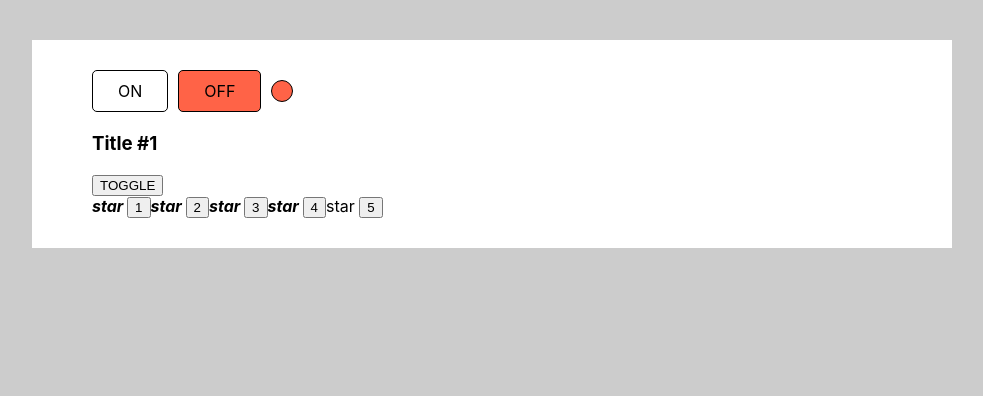
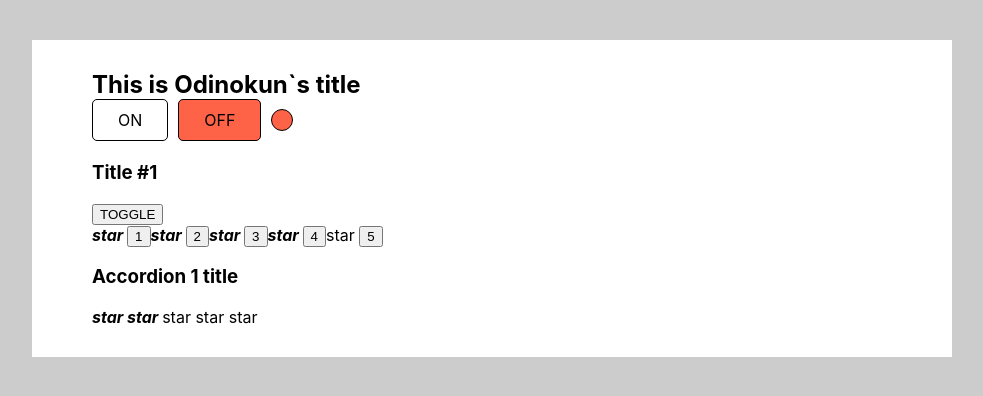
Before and after one commit to Odinokun/react-in-great-detail, a React (Create React App) app: page / in a window 1280 px wide. Shown: the top 396 px of the page, without its empty margins (148-1131 px from the left). Built offline with nearby package versions, Linux system fonts and the light colour scheme.

Commit message:
did lesson #7

```diff
--- a/src/App.tsx
+++ b/src/App.tsx
@@ -1,29 +1,20 @@
 import React from 'react';
 import './App.css';
-// import {Accordion} from "./components/Accordion/Accordion";
-// import {UncontrolledRating} from "./components/UncontrolledRating/UncontrolledRating";
 import {OnOff} from "./components/OnOff/OnOff";
 import {UncontrolledAccordion} from "./components/UncontrolledAccordion/UncontrolledAccordion";
 import {UncontrolledRating} from "./components/UncontrolledRating/UncontrolledRating";
+import {Accordion} from "./components/Accordion/Accordion";
+import {Rating} from "./components/Rating/Rating";
 
 function App() {
     return (
         <div className="App">
+            <PageTitle title={'This is Odinokun`s title'}/>
             <OnOff/>
             <UncontrolledAccordion titleValue={'Title #1'}/>
             <UncontrolledRating />
-
-            {/*<PageTitle title={'This is Odinokun`s title'}/>
-            <Accordion
-                titleValue={'Accordion 1 title'}
-                collapsed={true}
-            />
-            <Rating value={1}/>
-            <Accordion
-                titleValue={'Accordion 2 title'}
-                collapsed={true}
-            />
-            <Rating value={3}/>*/}
+            <Accordion titleValue={'Accordion 1 title'} collapsed={true}/>
+            <Rating value={2}  />
         </div>
     );
 }
--- a/src/components/Rating/Rating.tsx
+++ b/src/components/Rating/Rating.tsx
@@ -20,10 +20,4 @@ type StarPropsType = {
     selected: boolean
 }
 
-function Star(props: StarPropsType) {
-    if (props.selected) {
-        return <span><b><i>star </i></b></span>
-    } else {
-        return <span>star </span>
-    }
-}
+const Star = (props:StarPropsType) => props.selected ? <span><b><i>star </i></b></span> : <span>star </span>
```
